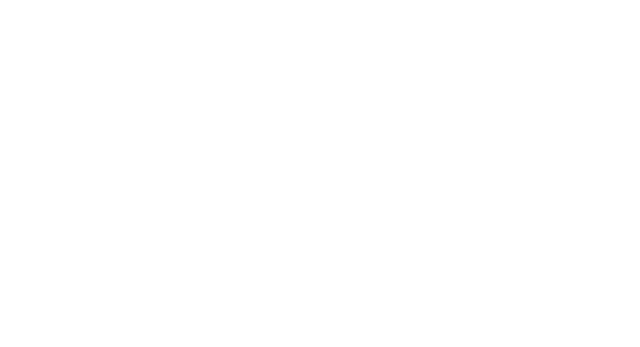
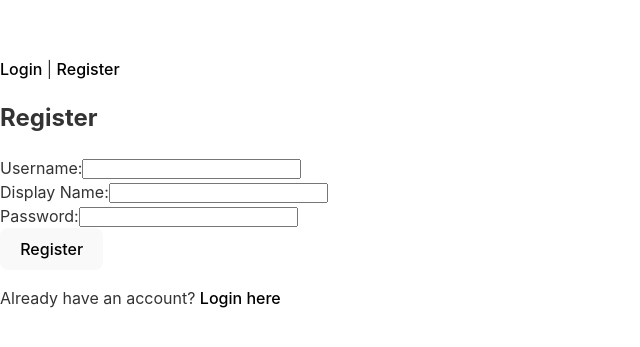
Before and after one commit to ninshot/Coder-sBlog, a React (Vite) app in the folder frontend/: page /register in a window 1280 px wide. Before the commit this address had no page. Shown: the part 209-556 px from the top of the page, without its empty margins (0-640 px from the left). Built offline with nearby package versions, Linux system fonts and the light colour scheme.

Commit message:
Addition of logina and register page

```diff
--- a/frontend/src/App.jsx
+++ b/frontend/src/App.jsx
@@ -1,20 +1,47 @@
 import React from 'react';
-import { BrowserRouter as Router, Routes, Route } from 'react-router-dom';
+import { BrowserRouter as Router, Routes, Route, Link } from 'react-router-dom';
+import Login from './components/auth/Login';
+import Register from './components/auth/Register';
+import Logout from './components/auth/Logout';
+import ProtectedRoute from './components/ProtectedRoute';
 import LandingPage from './pages/LandingPage';
 import Channels from './pages/Channels';
 import ChannelDetail from './pages/ChannelDetail';
 import './styles/general.css';
 
-function App() {
+const App = () => {
+  const isAuthenticated = localStorage.getItem('token') && localStorage.getItem('user');
+
   return (
     <Router>
-      <Routes>
-        <Route path="/" element={<LandingPage />} />
-        <Route path="/channels" element={<Channels />} />
-        <Route path="/channels/:channelId" element={<ChannelDetail />} />
-      </Routes>
+      <div>
+        <nav>
+          {isAuthenticated ? (
+            <Logout />
+          ) : (
+            <div>
+              <Link to="/login">Login</Link> | <Link to="/register">Register</Link>
+            </div>
+          )}
+        </nav>
+
+        <Routes>
+          <Route path="/login" element={<Login />} />
+          <Route path="/register" element={<Register />} />
+          <Route
+            path="/channels"
+            element={
+              <ProtectedRoute>
+                <Channels />
+              </ProtectedRoute>
+            }
+          />
+          <Route path="/" element={<LandingPage />} />
+          <Route path="/channels/:channelId" element={<ChannelDetail />} />
+        </Routes>
+      </div>
     </Router>
   );
-}
+};
 
 export default App;
--- /dev/null
+++ b/frontend/src/components/ProtectedRoute.jsx
@@ -0,0 +1,15 @@
+import React from 'react';
+import { Navigate } from 'react-router-dom';
+
+const ProtectedRoute = ({ children }) => {
+  const token = localStorage.getItem('token');
+  const user = localStorage.getItem('user');
+
+  if (!token || !user) {
+    return <Navigate to="/login" />;
+  }
+
+  return children;
+};
+
+export default ProtectedRoute;
--- /dev/null
+++ b/frontend/src/components/auth/Login.jsx
@@ -0,0 +1,82 @@
+import React, { useState } from 'react';
+import { useNavigate } from 'react-router-dom';
+
+const Login = () => {
+  const [username, setUsername] = useState('');
+  const [password, setPassword] = useState('');
+  const [error, setError] = useState('');
+  const [loading, setLoading] = useState(false);
+  const navigate = useNavigate();
+
+  const handleSubmit = async (e) => {
+    e.preventDefault();
+    setLoading(true);
+    setError('');
+
+    try {
+      const response = await fetch('http://localhost:8000/api/auth/login', {
+        method: 'POST',
+        headers: {
+          'Content-Type': 'application/json',
+        },
+        body: JSON.stringify({ username, password }),
+      });
+
+      const data = await response.json();
+
+      if (!response.ok) {
+        throw new Error(data.message || 'Login failed');
+      }
+
+      // Store the token and user data
+      localStorage.setItem('token', data.token);
+      localStorage.setItem('user', JSON.stringify(data.user));
+
+      // Redirect to channels page
+      navigate('/channels');
+    } catch (err) {
+      setError(err.message);
+    } finally {
+      setLoading(false);
+    }
+  };
+
+  return (
+    <div>
+      <h2>Login</h2>
+      {error && <div style={{ color: 'red' }}>{error}</div>}
+      <form onSubmit={handleSubmit}>
+        <div>
+          <label htmlFor="username">Username:</label>
+          <input
+            type="text"
+            id="username"
+            value={username}
+            onChange={(e) => setUsername(e.target.value)}
+            required
+            disabled={loading}
+          />
+        </div>
+        <div>
+          <label htmlFor="password">Password:</label>
+          <input
+            type="password"
+            id="password"
+            value={password}
+            onChange={(e) => setPassword(e.target.value)}
+            required
+            disabled={loading}
+          />
+        </div>
+        <button type="submit" disabled={loading}>
+          {loading ? 'Logging in...' : 'Login'}
+        </button>
+      </form>
+      <p>
+        Don't have an account? <a href="/register">Register here</a>
+      </p>
+    </div>
+  );
+};
+
+export default Login;
--- /dev/null
+++ b/frontend/src/components/auth/Logout.jsx
@@ -0,0 +1,20 @@
+import React from 'react';
+import { useNavigate } from 'react-router-dom';
+
+const Logout = () => {
+  const navigate = useNavigate();
+
+  const handleLogout = () => {
+    localStorage.removeItem('token');
+    localStorage.removeItem('user');
+    navigate('/login');
+  };
+
+  return (
+    <button onClick={handleLogout}>
+      Logout
+    </button>
+  );
+};
+
+export default Logout;
--- /dev/null
+++ b/frontend/src/components/auth/Register.jsx
@@ -0,0 +1,89 @@
+import React, { useState } from 'react';
+import { useNavigate } from 'react-router-dom';
+
+const Register = () => {
+  const [username, setUsername] = useState('');
+  const [password, setPassword] = useState('');
+  const [displayName, setDisplayName] = useState('');
+  const [error, setError] = useState('');
+  const [loading, setLoading] = useState(false);
+  const navigate = useNavigate();
+
+  const handleSubmit = async (e) => {
+    e.preventDefault();
+    setLoading(true);
+    setError('');
+
+    try {
+      const response = await fetch('http://localhost:8000/api/auth/register', {
+        method: 'POST',
+        headers: {
+          'Content-Type': 'application/json',
+        },
+        body: JSON.stringify({ username, password, displayName }),
+      });
+
+      const data = await response.json();
+
+      if (!response.ok) {
+        throw new Error(data.message || 'Registration failed');
+      }
+
+      navigate('/login');
+    } catch (err) {
+      setError(err.message);
+    } finally {
+      setLoading(false);
+    }
+  };
+
+  return (
+    <div>
+      <h2>Register</h2>
+      {error && <div style={{ color: 'red' }}>{error}</div>}
+      <form onSubmit={handleSubmit}>
+        <div>
+          <label htmlFor="username">Username:</label>
+          <input
+            type="text"
+            id="username"
+            value={username}
+            onChange={(e) => setUsername(e.target.value)}
+            required
+            disabled={loading}
+          />
+        </div>
+        <div>
+          <label htmlFor="displayName">Display Name:</label>
+          <input
+            type="text"
+            id="displayName"
+            value={displayName}
+            onChange={(e) => setDisplayName(e.target.value)}
+            required
+            disabled={loading}
+          />
+        </div>
+        <div>
+          <label htmlFor="password">Password:</label>
+          <input
+            type="password"
+            id="password"
+            value={password}
+            onChange={(e) => setPassword(e.target.value)}
+            required
+            disabled={loading}
+          />
+        </div>
+        <button type="submit" disabled={loading}>
+          {loading ? 'Registering...' : 'Register'}
+        </button>
+      </form>
+      <p>
+        Already have an account? <a href="/login">Login here</a>
+      </p>
+    </div>
+  );
+};
+
+export default Register;
--- a/frontend/src/pages/LandingPage.jsx
+++ b/frontend/src/pages/LandingPage.jsx
@@ -38,8 +38,8 @@
         <div className="container">
           <h2 className="section-title">Ready to Start?</h2>
           <p className="cta-text">Join our community and start exploring programming channels today!</p>
-          <Link to="/channels" className="btn btn-primary">
-            Explore Channels
+          <Link to="/register" className="btn btn-primary">
+            Sign Up
           </Link>
         </div>
       </div>
--- a/frontend/src/services/api.js
+++ b/frontend/src/services/api.js
@@ -2,6 +2,7 @@
 
 const API_BASE_URL = 'http://localhost:8000/api';
 
+// Create axios instance with default config
 const api = axios.create({
   baseURL: API_BASE_URL,
   headers: {
@@ -9,11 +10,18 @@
   },
 });
 
+// Add request interceptor to include auth token
+api.interceptors.request.use((config) => {
+  const token = localStorage.getItem('token');
+  if (token) {
+    config.headers.Authorization = `Bearer ${token}`;
+  }
+  return config;
+});
 
 export const getChannels = () => api.get('/channels');
 export const getChannelById = (id) => api.get(`/channels/${id}`);
 export const createChannel = (channelData) => api.post('/channels', channelData);
-
 
 export const getMessagesByChannel = (channelId) => api.get(`/channels/${channelId}/messages`);
 export const getMessageById = (messageId) => api.get(`/messages/${messageId}`);
@@ -29,7 +37,6 @@
     }] : undefined
   });
 };
-
 
 export const createReply = async (messageId, formData) => {
   try {
```
Also changed, not shown: 2 other files (tests, documents, lock files or other folders).
